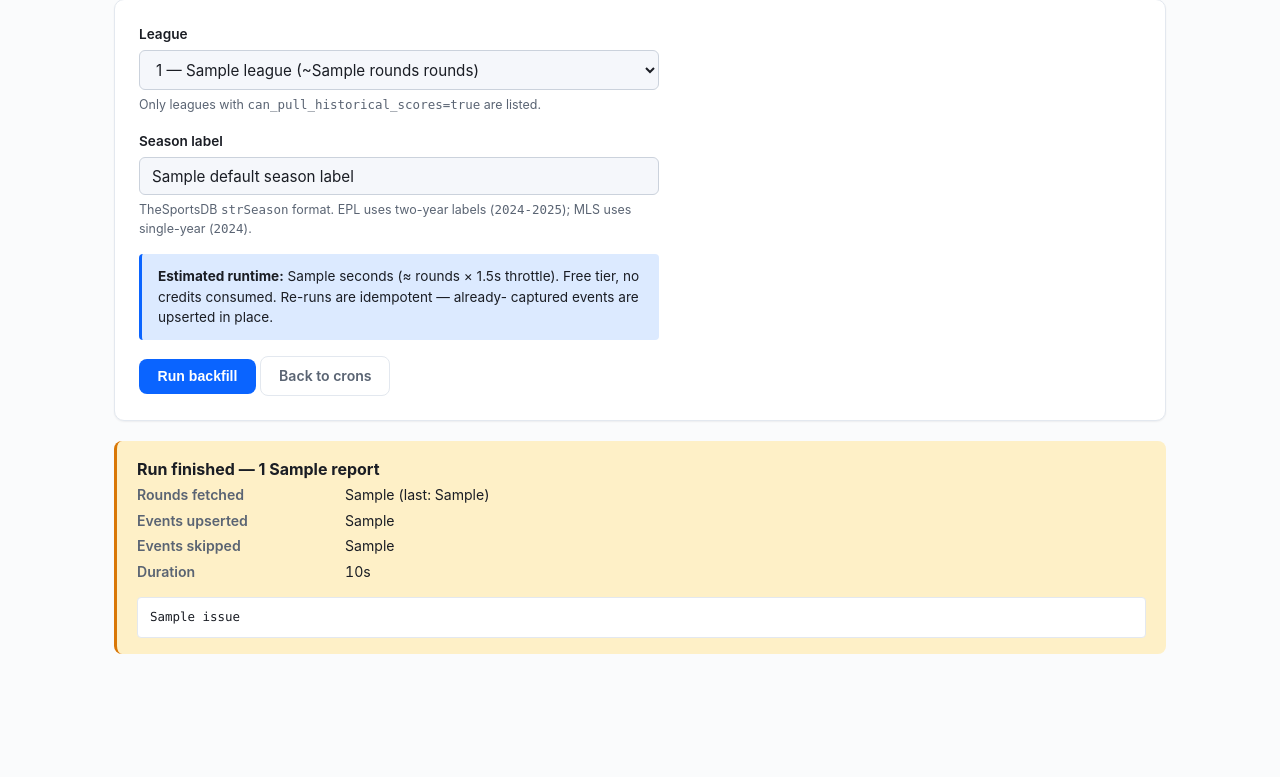
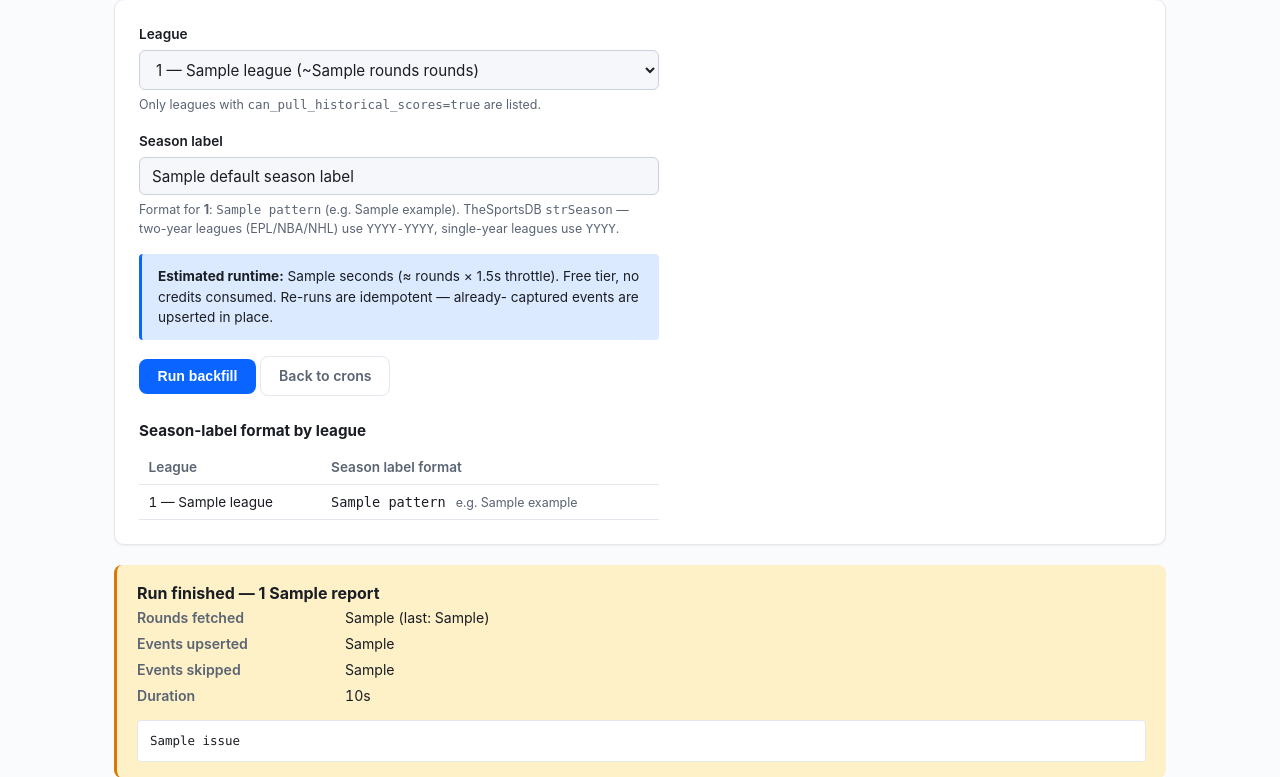
Before and after one commit to JJMxr04/aggrigator, a FastAPI app: template aggrigator/ops/templates/historical_ingest.html in a window 1280 px wide. Shown: the part 251-1028 px from the top of the page. Before the commit the page ends 905 px from the top, so only its background shows below. Run offline with FastAPI, Linux system fonts and the light colour scheme; the template is opened without the code that fills it: most values are stand-ins (such as "Sample title", 1, 10 or a date in 2020); parts of the project's set-up code (start-up, migrations or seed data) failed here and were passed over; some libraries are stand-ins or nearby versions.

Commit message:
minor ease of life

```diff
--- a/aggrigator/ops/routes.py
+++ b/aggrigator/ops/routes.py
@@ -209,14 +209,30 @@ def _cost_estimate_context(leagues) -> dict:
     # TheSportsDB league round upper bounds. EPL is 38; MLS has ~50
     # including playoffs. Anything else is best-guess 38.
     LEAGUE_ROUND_UPPER = {"EPL": 38, "MLS": 55}
-    estimates: dict[str, dict[str, int]] = {}
+    estimates: dict[str, dict] = {}
     for lg in leagues:
         rounds = LEAGUE_ROUND_UPPER.get(lg.id, 38)
         estimates[lg.id] = {
             "rounds": rounds,
             "approx_seconds": int(rounds * 1.5),
+            "season_format": _season_format(lg.id),
         }
     return {"estimates": estimates}
+
+
+# Leagues whose TheSportsDB ``strSeason`` spans two calendar years (a
+# fall→spring season, e.g. "2024-2025"). Everything else runs inside a single
+# calendar year, so its season label is a bare year (e.g. "2024").
+_TWO_YEAR_SEASON_LEAGUES = {"EPL", "NBA", "NHL", "NFL", "UEFA_CHAMPIONS_LEAGUE"}
+
+
+def _season_format(league_id: str) -> dict[str, str]:
+    """Season-label (TheSportsDB ``strSeason``) format hint for one league,
+    surfaced in the historical-ingest reference table so operators type the
+    right thing into the free-text Season label box."""
+    if league_id in _TWO_YEAR_SEASON_LEAGUES:
+        return {"pattern": "YYYY-YYYY", "example": "2024-2025"}
+    return {"pattern": "YYYY", "example": "2024"}
 
 
 # ---- historical ingest (TheSportsDB) ---------------------------------------
--- a/aggrigator/ops/templates/historical_ingest.html
+++ b/aggrigator/ops/templates/historical_ingest.html
@@ -50,6 +50,19 @@
     border-radius: 4px; padding: .5rem .75rem;
   }
   .hi-issues p { margin: .15rem 0; }
+  .hi-ref { margin-top: 1.5rem; }
+  .hi-ref__title { font-size: .95rem; margin: 0 0 .5rem; }
+  .hi-ref__table {
+    width: 100%; max-width: 520px; border-collapse: collapse;
+    font-size: .85rem;
+  }
+  .hi-ref__table th, .hi-ref__table td {
+    text-align: left; padding: .4rem .6rem;
+    border-bottom: 1px solid var(--border);
+  }
+  .hi-ref__table th { color: var(--text-soft); font-weight: 600; }
+  .hi-ref__table td { font-variant-numeric: tabular-nums; }
+  .hi-ref__eg { color: var(--text-soft); margin-left: .4rem; font-size: .78rem; }
 </style>
 
 <header style="margin-bottom: 1.25rem">
@@ -91,7 +104,9 @@
           {% for lg in leagues %}
             <option value="{{ lg.id }}"
                     data-rounds="{{ estimates[lg.id]['rounds'] }}"
-                    data-seconds="{{ estimates[lg.id]['approx_seconds'] }}">
+                    data-seconds="{{ estimates[lg.id]['approx_seconds'] }}"
+                    data-season-pattern="{{ estimates[lg.id]['season_format']['pattern'] }}"
+                    data-season-example="{{ estimates[lg.id]['season_format']['example'] }}">
               {{ lg.id }} — {{ lg.name }} (~{{ estimates[lg.id]['rounds'] }} rounds)
             </option>
           {% endfor %}
@@ -105,9 +120,11 @@
                value="{{ default_season_label }}" required
                placeholder="e.g. 2024-2025 (EPL) or 2024 (MLS)">
         <small>
-          TheSportsDB <code>strSeason</code> format. EPL uses
-          two-year labels (<code>2024-2025</code>); MLS uses single-year
-          (<code>2024</code>).
+          Format for <strong id="season-league">—</strong>:
+          <code id="season-format-pattern">—</code>
+          <span id="season-format-eg"></span>.
+          TheSportsDB <code>strSeason</code> — two-year leagues (EPL/NBA/NHL)
+          use <code>YYYY-YYYY</code>, single-year leagues use <code>YYYY</code>.
         </small>
       </div>
 
@@ -128,9 +145,22 @@
       (function () {
         const sel = document.getElementById('league_id');
         const out = document.getElementById('hi-runtime');
+        const seasonInput = document.getElementById('season_label');
+        const fmtLeague = document.getElementById('season-league');
+        const fmtPattern = document.getElementById('season-format-pattern');
+        const fmtEg = document.getElementById('season-format-eg');
         function refresh() {
-          if (!sel || !sel.selectedOptions[0]) return;
-          out.textContent = sel.selectedOptions[0].getAttribute('data-seconds');
+          const opt = sel && sel.selectedOptions[0];
+          if (!opt) return;
+          out.textContent = opt.getAttribute('data-seconds');
+          const pattern = opt.getAttribute('data-season-pattern');
+          const example = opt.getAttribute('data-season-example');
+          // Drive the Season label box off the chosen league so the operator
+          // sees the exact format to type (YYYY vs YYYY-YYYY).
+          if (seasonInput) seasonInput.placeholder = 'e.g. ' + example;
+          if (fmtLeague) fmtLeague.textContent = sel.value;
+          if (fmtPattern) fmtPattern.textContent = pattern;
+          if (fmtEg) fmtEg.textContent = '(e.g. ' + example + ')';
         }
         sel.addEventListener('change', refresh);
         refresh();
@@ -147,6 +177,26 @@
         };
       })();
     </script>
+
+    <div class="hi-ref">
+      <h3 class="hi-ref__title">Season-label format by league</h3>
+      <table class="hi-ref__table">
+        <thead>
+          <tr><th>League</th><th>Season label format</th></tr>
+        </thead>
+        <tbody>
+          {% for lg in leagues %}
+            <tr>
+              <td>{{ lg.id }} — {{ lg.name }}</td>
+              <td>
+                <code>{{ estimates[lg.id]['season_format']['pattern'] }}</code>
+                <span class="hi-ref__eg">e.g. {{ estimates[lg.id]['season_format']['example'] }}</span>
+              </td>
+            </tr>
+          {% endfor %}
+        </tbody>
+      </table>
+    </div>
   {% endif %}
 </div>
 
```
Also changed, not shown: aggrigator/data/sports/VOLLEYBALL/leagues/VNL-teams.json (+7 -0 lines), aggrigator/data/sports/VOLLEYBALL/leagues/VNL_WOMEN-teams.json (+7 -0 lines).
